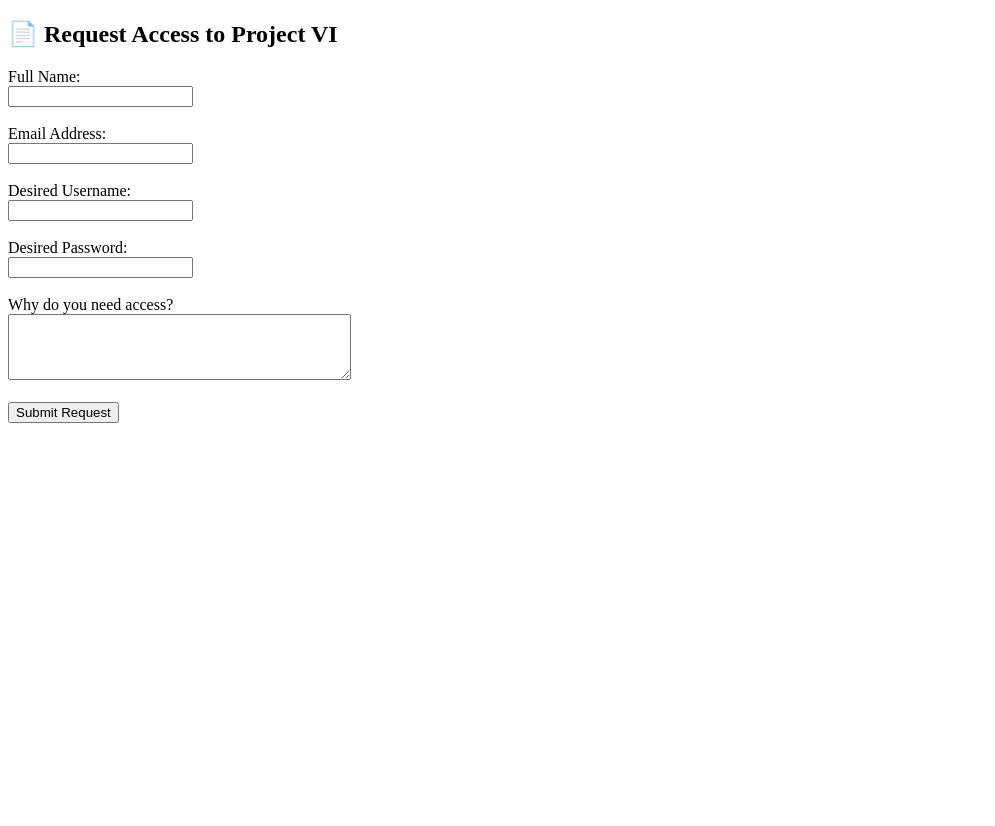
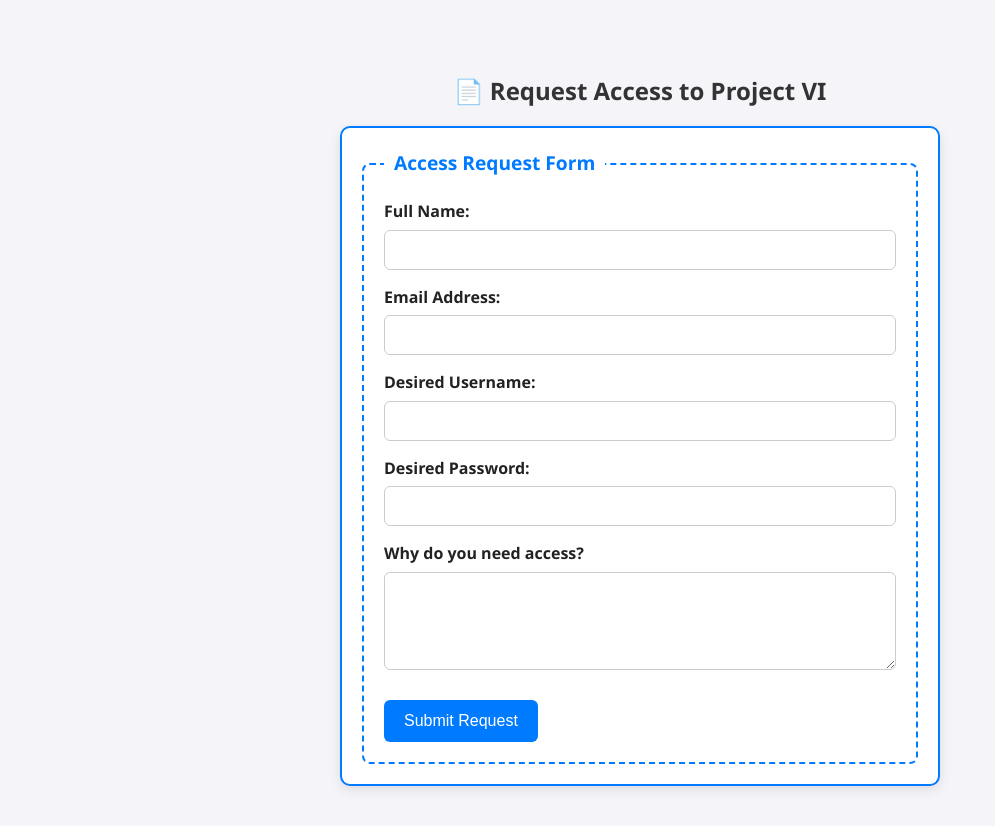
Before and after one commit to kyledavid36/KA_Project_VI, a PHP site: page /request_access.html in a window 1280 px wide. Shown: the whole page, without its empty margins (0-995 px from the left). Before the commit the page ends 423 px from the top, so only its background shows below. Run offline with PHP 8.4, Linux system fonts and the light colour scheme.

Commit message:
Q17 added from A1 part2:css

```diff
--- /dev/null
+++ b/css/request_form_style.css
@@ -0,0 +1,56 @@
+form {
+    max-width: 600px;
+    margin: 0 auto;
+    background-color: #ffffff;
+    padding: 20px;
+    border: 2px solid #007BFF;
+    border-radius: 10px;
+    box-shadow: 0 4px 12px rgba(0, 0, 0, 0.1);
+}
+
+fieldset {
+    border: 2px dashed #007BFF;
+    border-radius: 8px;
+    padding: 20px;
+}
+
+legend {
+    font-size: 1.2rem;
+    font-weight: bold;
+    color: #007BFF;
+    padding: 0 10px;
+}
+
+.form-group {
+    display: flex;
+    flex-direction: column;
+    margin-bottom: 15px;
+}
+
+label {
+    margin-bottom: 5px;
+    font-weight: 600;
+}
+
+input, textarea {
+    padding: 10px;
+    font-size: 1rem;
+    border-radius: 6px;
+    border: 1px solid #ccc;
+}
+
+button[type="submit"] {
+    margin-top: 15px;
+    background-color: #007BFF;
+    color: #fff;
+    padding: 12px 20px;
+    font-size: 1rem;
+    border: none;
+    border-radius: 6px;
+    cursor: pointer;
+    transition: background-color 0.3s ease;
+}
+
+button[type="submit"]:hover {
+    background-color: #0056b3;
+}
--- a/request_access.html
+++ b/request_access.html
@@ -3,26 +3,44 @@
 <head>
     <meta charset="UTF-8">
     <title>Request Access - Project VI</title>
+    <link rel="stylesheet" href="css/site_style.css">
+    <link rel="stylesheet" href="css/request_form_style.css">
 </head>
 <body>
-    <h2>📄 Request Access to Project VI</h2>
-    <form action="request_access.php" method="POST">
-        <label for="fullName">Full Name:</label><br>
-        <input type="text" id="fullName" name="fullName" required><br><br>
+    <div class="container">
+        <h2>📄 Request Access to Project VI</h2>
+        <form action="request_access.php" method="POST">
+            <fieldset>
+                <legend>Access Request Form</legend>
 
-        <label for="email">Email Address:</label><br>
-        <input type="email" id="email" name="email" required><br><br>
+                <div class="form-group">
+                    <label for="fullName">Full Name:</label>
+                    <input type="text" id="fullName" name="fullName" required>
+                </div>
 
-        <label for="username">Desired Username:</label><br>
-        <input type="text" id="username" name="username" required><br><br>
+                <div class="form-group">
+                    <label for="email">Email Address:</label>
+                    <input type="email" id="email" name="email" required>
+                </div>
 
-        <label for="password">Desired Password:</label><br>
-        <input type="password" id="password" name="password" required><br><br>
+                <div class="form-group">
+                    <label for="username">Desired Username:</label>
+                    <input type="text" id="username" name="username" required>
+                </div>
 
-        <label for="reason">Why do you need access?</label><br>
-        <textarea id="reason" name="reason" rows="4" cols="40"></textarea><br><br>
+                <div class="form-group">
+                    <label for="password">Desired Password:</label>
+                    <input type="password" id="password" name="password" required>
+                </div>
 
-        <input type="submit" value="Submit Request">
-    </form>
+                <div class="form-group">
+                    <label for="reason">Why do you need access?</label>
+                    <textarea id="reason" name="reason" rows="4" cols="40"></textarea>
+                </div>
+
+                <button type="submit">Submit Request</button>
+            </fieldset>
+        </form>
+    </div>
 </body>
 </html>
```
Also changed, not shown: request_access.php (+9 -0 lines), 1 other file.
